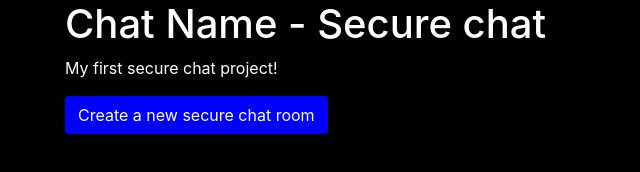
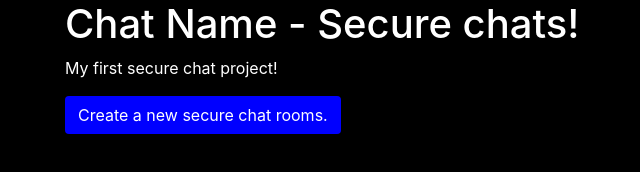
Before and after one commit to kto-to20/secure-chat, a plain HTML site: page index.html in a window 1280 px wide. Shown: the whole page, without its empty margins (20-660 px from the left). Drawn offline with nearby package versions, Linux system fonts and the light colour scheme.

Commit message:
Update index.html

```diff
--- a/index.html
+++ b/index.html
@@ -22,9 +22,9 @@
 <body>
 
 <div class="container">
-    <h1>Chat Name - Secure chat</h1>
+    <h1>Chat Name - Secure chats!</h1>
     <p>My first secure chat project!</p>
-    <a href="create_chat.html" class="btn btn-create">Create a new secure chat room</a>
+    <a href="create_chat.html" class="btn btn-create">Create a new secure chat rooms.</a>
 </div>
 
 </body>
```
